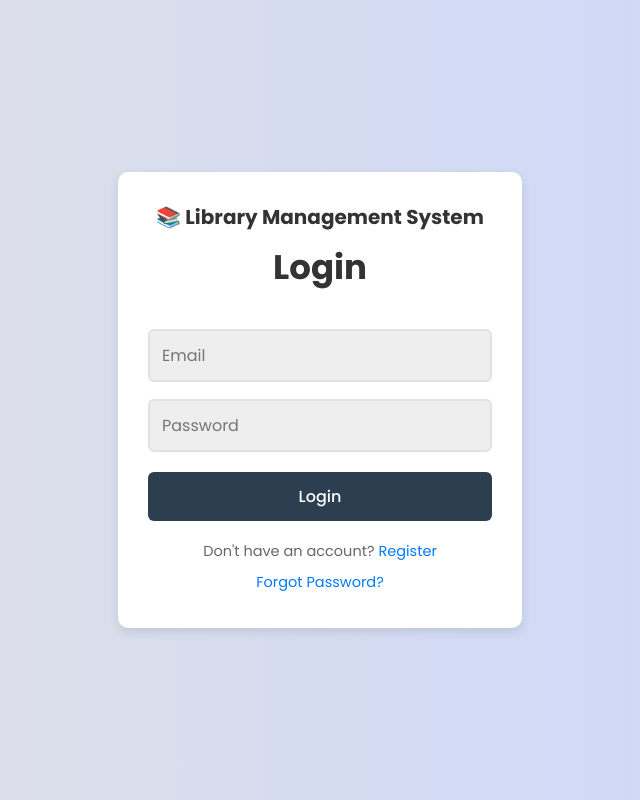
After one commit to SabbirNiyaz/Library_Management_System, a PHP site: page /test.html in a window 1280 px wide. The commit adds this page. Shown: the whole page, without its empty margins (320-960 px from the left). Run offline with PHP 8.4, Linux system fonts and the light colour scheme.

Commit message:
add JS form validation

```diff
--- a/Login_Reg_Form/formScripts.js
+++ b/Login_Reg_Form/formScripts.js
@@ -1,14 +1,104 @@
-const loginForm = document.getElementById("login-form");
-const registerForm = document.getElementById("register-form");
+// Show/hide forms
+    function showRegisterForm() {
+        document.getElementById('login-form').style.display = 'none';
+        document.getElementById('register-form').style.display = 'block';
+    }
+    function showLoginForm() {
+        document.getElementById('register-form').style.display = 'none';
+        document.getElementById('login-form').style.display = 'block';
+    }
 
-// Show the register form and hide the login form
-function showRegisterForm() {
-    loginForm.style.display = "none";
-    registerForm.style.display = "block";
-}
+    // Register Form Validation
+    document.getElementById('registerForm').addEventListener('submit', function(e) {
+        e.preventDefault();
 
-// Show the login form and hide the register form
-function showLoginForm() {
-    registerForm.style.display = "none";
-    loginForm.style.display = "block";
-}
+        // Clear previous errors
+        document.getElementById('nameError').innerText = '';
+        document.getElementById('emailError').innerText = '';
+        document.getElementById('passwordError').innerText = '';
+        document.getElementById('roleError').innerText = '';
+
+        // Get input values
+        let name = document.getElementById('name').value.trim();
+        let email = document.getElementById('email').value.trim();
+        let password = document.getElementById('password').value;
+        let role = document.getElementById('role').value;
+
+        let isValid = true;
+
+        // Name validation
+        if (name === "") {
+            document.getElementById('nameError').innerText = '*Name cannot be empty.';
+            isValid = false;
+        } else if (!/^[a-zA-Z\s]{2,}$/.test(name)) {
+            document.getElementById('nameError').innerText = '*Please enter a valid name (at least 2 letters, letters and spaces only).';
+            isValid = false;
+        }
+
+        // Email validation
+        if (email === "") {
+            document.getElementById('emailError').innerText = '*Email cannot be empty.';
+            isValid = false;
+        } else if (!/^[A-Za-z0-9._%+-]+@[A-Za-z0-9.-]+\.[A-Za-z]{2,}$/.test(email)) {
+            document.getElementById('emailError').innerText = '*Please enter a valid email address.';
+            isValid = false;
+        }
+
+        // Password validation
+        if (password === "") {
+            document.getElementById('passwordError').innerText = '*Password cannot be empty.';
+            isValid = false;
+        } else if (password.length < 6) {
+            document.getElementById('passwordError').innerText = '*Password must be at least 6 characters long.';
+            isValid = false;
+        } else if (!/[A-Z]/.test(password) || !/[a-z]/.test(password) || !/[0-9]/.test(password) || !/[\W_]/.test(password)) {
+            document.getElementById('passwordError').innerText = '*Password must contain uppercase, lowercase, digit, and special character.';
+            isValid = false;
+        }
+
+        // Role validation
+        if (role === "") {
+            document.getElementById('roleError').innerText = '*Please select a role.';
+            isValid = false;
+        }
+
+        if (isValid) {
+            alert('Registration successful!');
+            // submit the form (e.g., via AJAX) or php
+            // this.submit(); // Uncomment if you want to submit normally
+        }
+    });
+
+    // Login Form Validation
+    document.getElementById('loginForm').addEventListener('submit', function(e) {
+        e.preventDefault();
+
+        document.getElementById('loginEmailError').innerText = '';
+        document.getElementById('loginPasswordError').innerText = '';
+
+        let email = document.getElementById('loginEmail').value.trim();
+        let password = document.getElementById('loginPassword').value;
+
+        let isValid = true;
+
+        // Email validation
+        if (email === "") {
+            document.getElementById('loginEmailError').innerText = '*Email cannot be empty.';
+            isValid = false;
+        } else if (!/^[A-Za-z0-9._%+-]+@[A-Za-z0-9.-]+\.[A-Za-z]{2,}$/.test(email)) {
+            document.getElementById('loginEmailError').innerText = '*Please enter a valid email address.';
+            isValid = false;
+        }
+
+        // Password validation
+        if (password === "") {
+            document.getElementById('loginPasswordError').innerText = '*Password cannot be empty.';
+            isValid = false;
+        }
+
+        if (isValid) {
+            alert('Login successful!');
+            // You can submit the form (e.g., via AJAX) or php
+            // this.submit(); // Uncomment if you want to submit normally
+        }
+    });
--- a/Login_Reg_Form/formStyles.css
+++ b/Login_Reg_Form/formStyles.css
@@ -157,5 +157,6 @@ span {
 .error {
     color: red;
     font-size: 14px;
-    margin: 0px 0px 0px 12px;
+    margin: 0px 0px 0px 5px;
+    display: block;
 }
--- /dev/null
+++ b/Login_Reg_Form/test.html
@@ -0,0 +1,160 @@
+<!DOCTYPE html>
+<html lang="en">
+<head>
+    <meta charset="UTF-8">
+    <meta name="viewport" content="width=device-width, initial-scale=1.0">
+    <title>Login-Register</title>
+    <link rel="stylesheet" href="formStyles.css">
+</head>
+<body>
+    <div class="container">
+        <!-- Login Form -->
+        <div class="form-box" id="login-form">
+            <form id="loginForm" action="" method="post" autocomplete="off" novalidate>
+                <h2>📚 Library Management System</h2>
+                <h3>Login</h3>
+                <input type="email" name="loginEmail" id="loginEmail" placeholder="Email" required>
+                <div class="error" id="loginEmailError"></div>
+                <input type="password" name="loginPassword" id="loginPassword" placeholder="Password" required>
+                <div class="error" id="loginPasswordError"></div>
+                <button type="submit" name="login">Login</button>
+                <p>Don't have an account? <a href="#" onclick="showRegisterForm()">Register</a></p>
+                <div>
+                    <p id="forgotPassword"><a href="#">Forgot Password?</a></p>
+                </div>
+            </form>
+        </div>
+
+        <!-- Register Form -->
+        <div class="form-box" id="register-form" style="display: none;">
+            <form id="registerForm" action="" method="post" autocomplete="off" novalidate>
+                <h2>📚 Library Management System</h2>
+                <h3>Register</h3>
+                <input type="text" name="name" id="name" placeholder="Name" required>
+                <div class="error" id="nameError"></div>
+                <input type="email" name="email" id="email" placeholder="Email" required>
+                <div class="error" id="emailError"></div>
+                <input type="password" name="password" id="password" placeholder="Password" required>
+                <div class="error" id="passwordError"></div>
+                <select name="role" id="role" required>
+                    <option value="">Select Role</option>
+                    <option value="user">User</option>
+                    <option value="librarian">Librarian</option>
+                    <option value="admin">Admin</option>
+                </select>
+                <div class="error" id="roleError"></div>
+                <button type="submit" name="register">Register</button>
+                <p>Already have an account? <a href="#" onclick="showLoginForm()">Login</a></p>
+            </form>
+        </div>
+    </div>
+
+    <script>
+    // Show/hide forms
+    function showRegisterForm() {
+        document.getElementById('login-form').style.display = 'none';
+        document.getElementById('register-form').style.display = 'block';
+    }
+    function showLoginForm() {
+        document.getElementById('register-form').style.display = 'none';
+        document.getElementById('login-form').style.display = 'block';
+    }
+
+    // Register Form Validation
+    document.getElementById('registerForm').addEventListener('submit', function(e) {
+        e.preventDefault();
+
+        // Clear previous errors
+        document.getElementById('nameError').innerText = '';
+        document.getElementById('emailError').innerText = '';
+        document.getElementById('passwordError').innerText = '';
+        document.getElementById('roleError').innerText = '';
+
+        // Get input values
+        let name = document.getElementById('name').value.trim();
+        let email = document.getElementById('email').value.trim();
+        let password = document.getElementById('password').value;
+        let role = document.getElementById('role').value;
+
+        let isValid = true;
+
+        // Name validation
+        if (name === "") {
+            document.getElementById('nameError').innerText = 'Name cannot be empty.';
+            isValid = false;
+        } else if (!/^[a-zA-Z\s]{2,}$/.test(name)) {
+            document.getElementById('nameError').innerText = 'Please enter a valid name (at least 2 letters, letters and spaces only).';
+            isValid = false;
+        }
+
+        // Email validation
+        if (email === "") {
+            document.getElementById('emailError').innerText = 'Email cannot be empty.';
+            isValid = false;
+        } else if (!/^[A-Za-z0-9._%+-]+@[A-Za-z0-9.-]+\.[A-Za-z]{2,}$/.test(email)) {
+            document.getElementById('emailError').innerText = 'Please enter a valid email address.';
+            isValid = false;
+        }
+
+        // Password validation
+        if (password === "") {
+            document.getElementById('passwordError').innerText = 'Password cannot be empty.';
+            isValid = false;
+        } else if (password.length < 6) {
+            document.getElementById('passwordError').innerText = 'Password must be at least 6 characters long.';
+            isValid = false;
+        } else if (!/[A-Z]/.test(password) || !/[a-z]/.test(password) || !/[0-9]/.test(password) || !/[\W_]/.test(password)) {
+            document.getElementById('passwordError').innerText = 'Password must contain uppercase, lowercase, digit, and special character.';
+            isValid = false;
+        }
+
+        // Role validation
+        if (role === "") {
+            document.getElementById('roleError').innerText = 'Please select a role.';
+            isValid = false;
+        }
+
+        if (isValid) {
+            alert('Registration successful!');
+            // You can submit the form (e.g., via AJAX)
+            // this.submit(); // Uncomment if you want to submit normally
+        }
+    });
+
+    // Login Form Validation
+    document.getElementById('loginForm').addEventListener('submit', function(e) {
+        e.preventDefault();
+
+        document.getElementById('loginEmailError').innerText = '';
+        document.getElementById('loginPasswordError').innerText = '';
+
+        let email = document.getElementById('loginEmail').value.trim();
+        let password = document.getElementById('loginPassword').value;
+
+        let isValid = true;
+
+        // Email validation
+        if (email === "") {
+            document.getElementById('loginEmailError').innerText = 'Email cannot be empty.';
+            isValid = false;
+        } else if (!/^[A-Za-z0-9._%+-]+@[A-Za-z0-9.-]+\.[A-Za-z]{2,}$/.test(email)) {
+            document.getElementById('loginEmailError').innerText = 'Please enter a valid email address.';
+            isValid = false;
+        }
+
+        // Password validation
+        if (password === "") {
+            document.getElementById('loginPasswordError').innerText = 'Password cannot be empty.';
+            isValid = false;
+        }
+
+        if (isValid) {
+            alert('Login successful!');
+            // You can submit the form (e.g., via AJAX)
+            // this.submit(); // Uncomment if you want to submit normally
+        }
+    });
+    </script>
+    <script src="formScripts.js"></script>
+</body>
+</html>
```
Also changed, not shown: Login_Reg_Form/form.html (+9 -68 lines).
